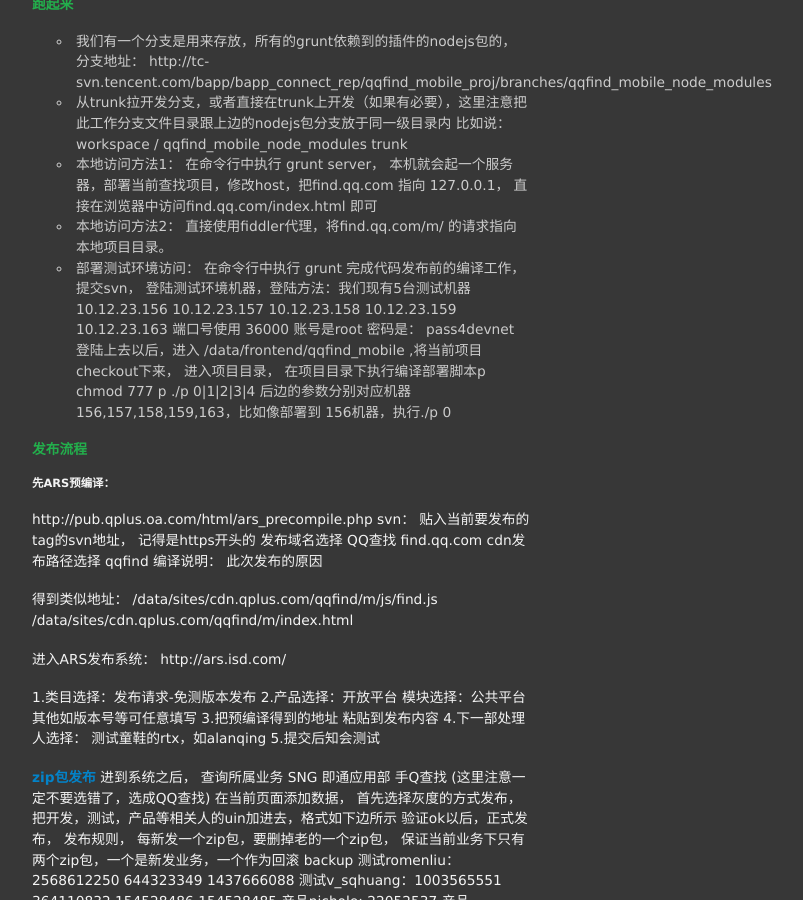
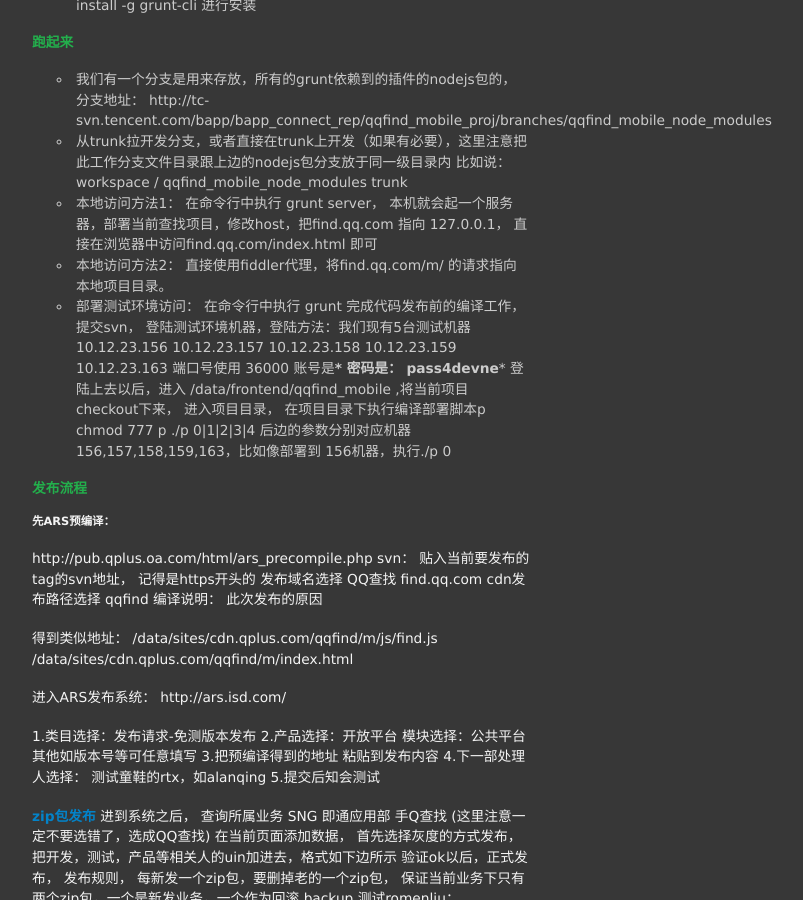
Before and after one commit to materliu/materliu.github.io, a Jekyll site: the page built from all/tencent/_posts/2014-03-12-手Q查找README.md, in a window 1280 px wide and 900 px high, scrolled down 2026 px. Shown: the whole window, without its empty margins (273-1076 px from the left). Built offline with Jekyll 4.4.1, drawn with Linux system fonts in a browser that asks for light colours; Markdown is read by kramdown in place of the engine named in the settings.

```diff
--- a/all/tencent/_posts/2014-03-12-手Q查找README.md
+++ b/all/tencent/_posts/2014-03-12-手Q查找README.md
@@ -78,7 +80,7 @@ title: 手Q查找README.md
     10.12.23.158
     10.12.23.159
     10.12.23.163
-端口号使用 36000 账号是root  密码是： pass4devnet
+端口号使用 36000 账号是***  密码是： pass4devne***
 登陆上去以后，进入 /data/frontend/qqfind_mobile ,将当前项目checkout下来， 进入项目目录， 在项目目录下执行编译部署脚本p
     chmod 777 p
     ./p 0|1|2|3|4   后边的参数分别对应机器 156,157,158,159,163，比如像部署到 156机器，执行./p 0
```
Also changed, not shown: other parts of all/tencent/_posts/2014-03-12-手Q查找README.md (+2 -0 lines).
